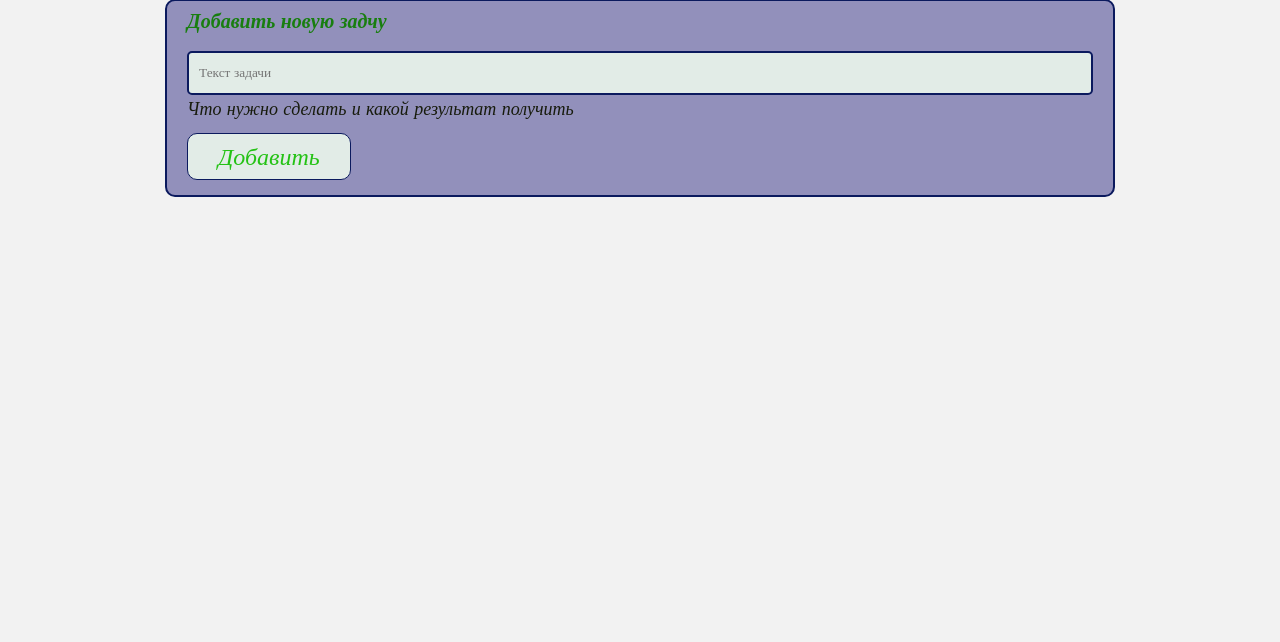
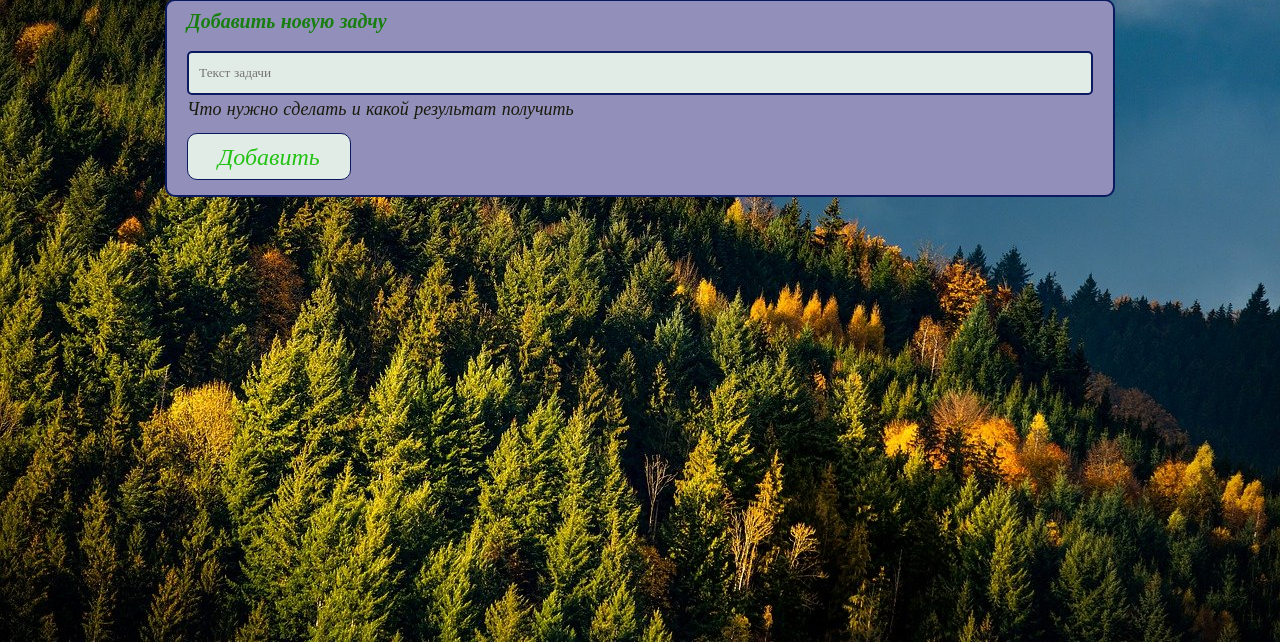
Before and after one commit to vikzaicev/ToDo, a plain HTML site: page index.html in a window 1280 px wide. Shown: the part 158-800 px from the top of the page. Drawn offline with Linux system fonts and the light colour scheme.

Commit message:
3 commit

```diff
--- a/index.html
+++ b/index.html
@@ -5,7 +5,7 @@
     <meta http-equiv="X-UA-Compatible" content="IE=edge">
     <meta name="viewport" content="width=device-width, initial-scale=1.0">
     <link rel="stylesheet" href="css/style.css">
-    <link rel="shoutcut icon" href="../ToDo/img/favicon.ico" />
+    <link rel="shoutcut icon" href="../ToDo/img/favicon (1).ico" />
     <link href="https://fonts.googleapis.com/css?family=Poppins:regular,italic,500,500italic,600,600italic,700,700italic,800,800italic,900,900italic" rel="stylesheet" />
     <title>ToDo</title>
 </head>
--- a/scss/style.scss
+++ b/scss/style.scss
@@ -25,13 +25,17 @@ body {
     font-weight: 600;
     font-style: italic;
     color: #171b0c;
+    background: url(../img/bg.jpg) no-repeat;
+    background-size: cover;
 }
 body.noscrol {
     overflow: hidden;
+
 }
 
 main {
     flex: 1 1 auto;
+
 }
 
 .contener {
```
Also changed, not shown: css/style.css, img/bg.jpg (added), img/favicon (1).ico (added).
